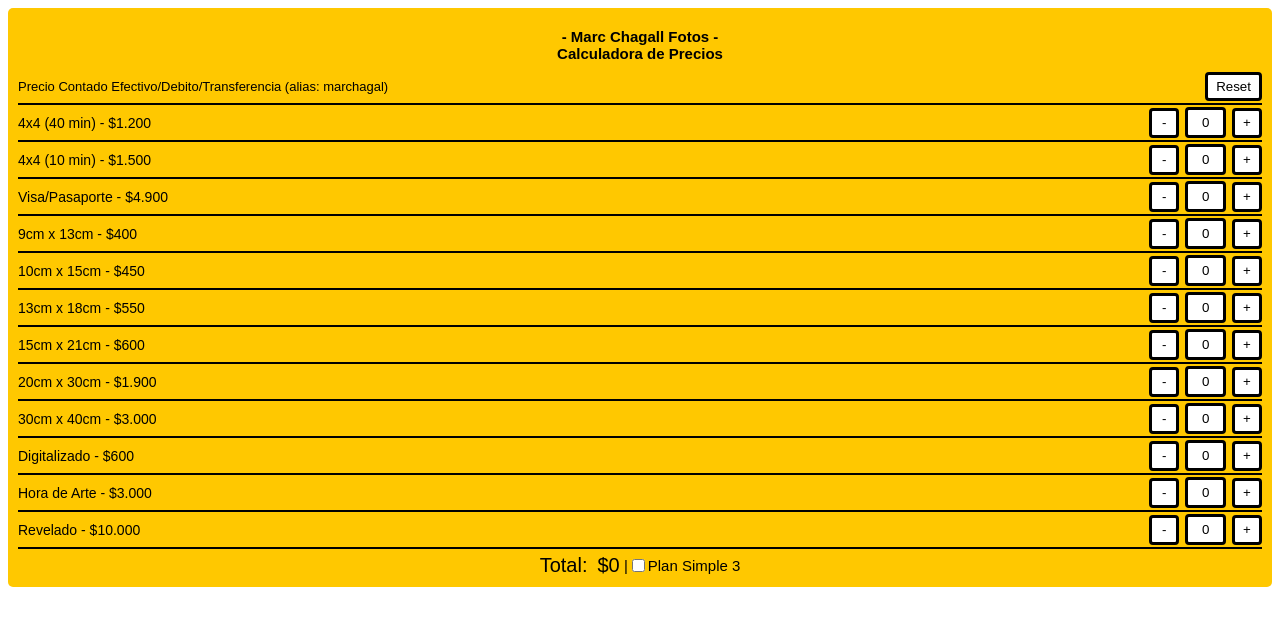
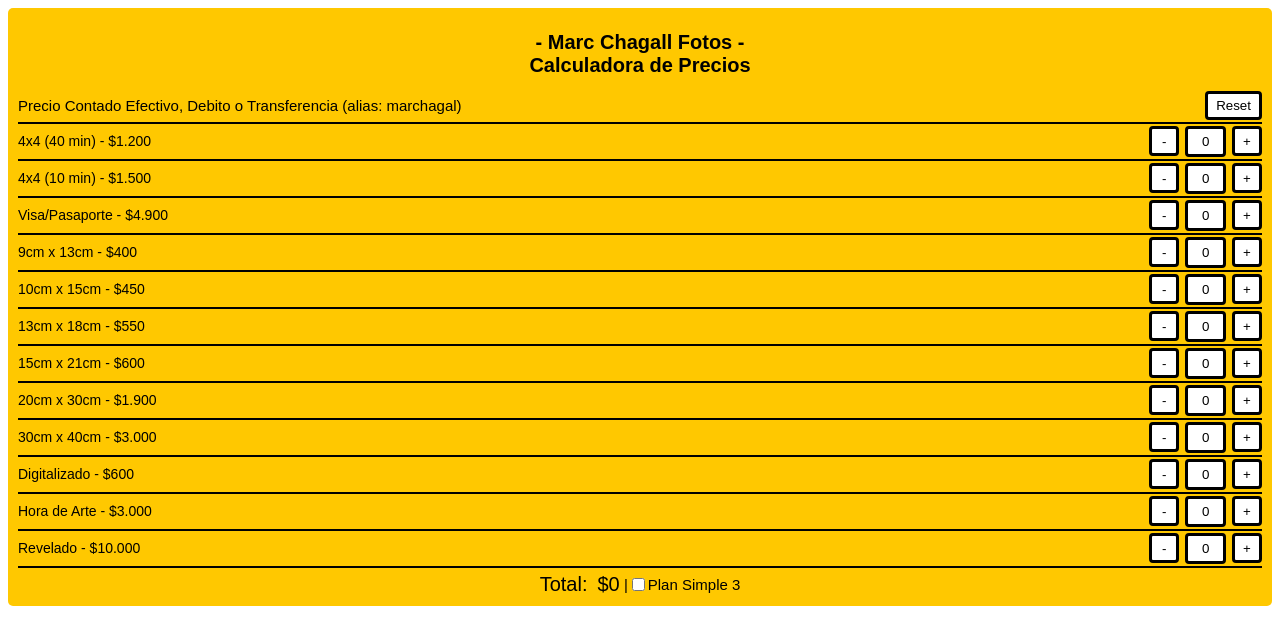
Before and after one commit to Marchagall/Calculadora-de-Precios, a plain HTML site: page index.html in a window 1280 px wide. Drawn offline with Linux system fonts and the light colour scheme.

Commit message:
Update index.html

```diff
--- a/index.html
+++ b/index.html
@@ -21,7 +21,7 @@
   }
   .title {
     text-align: center;
-    font-size: 15px;
+    font-size: 20px;
   }
   .size {
     display: flex;
@@ -83,7 +83,7 @@
     align-items: center;
     justify-content: space-between;
     margin-bottom: 2px;
-    font-size: 13px;
+    font-size: 15px;
   }
   .button-container button {
     padding: 4px 8px;
@@ -106,7 +106,7 @@
 <div class="calculator">
   <h1 class="title">- Marc Chagall Fotos -<br>Calculadora de Precios</h1>
   <div class="button-container">
-    <label>Precio Contado Efectivo/Debito/Transferencia (alias: marchagal)</label>
+    <label>Precio Contado Efectivo, Debito o Transferencia (alias: marchagal)</label>
     <button onclick="resetInputs()">Reset</button>
   </div>
   <hr>
```
